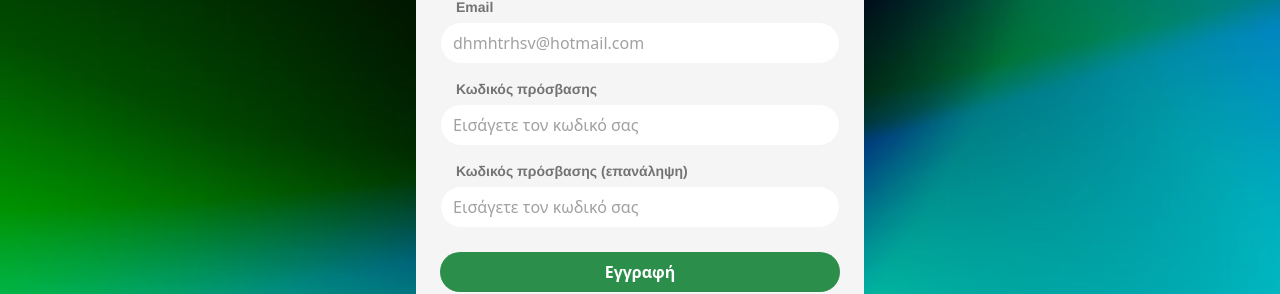
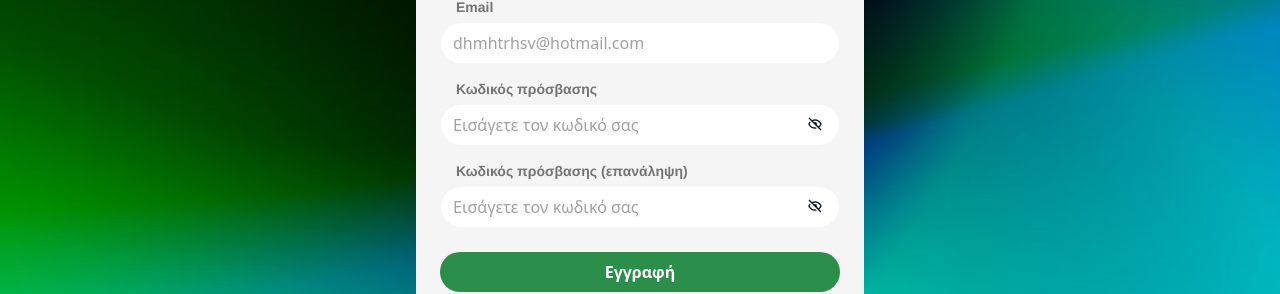
Before and after one commit to ioannislyras98/Building-Energy-Management-Tool-BEMAT, a React (Vite) app in the folder frontend/: page /signup in a window 1280 px wide. Shown: the part 408-702 px from the top of the page. Built offline with nearby package versions, Linux system fonts and the light colour scheme.

Commit message:
Logout , show-hide password, error messages

```diff
--- a/frontend/package.json
+++ b/frontend/package.json
@@ -15,6 +15,7 @@
     "react": "^19.0.0",
     "react-dom": "^19.0.0",
     "react-hook-form": "^7.54.2",
+    "react-icons": "^5.5.0",
     "react-router-dom": "^7.4.0",
     "tailwindcss": "^4.0.9",
     "universal-cookie": "^8.0.1"
--- a/frontend/src/App.jsx
+++ b/frontend/src/App.jsx
@@ -3,6 +3,7 @@ import { BrowserRouter, Routes, Route } from "react-router-dom";
 import Cookies from 'universal-cookie';
 import SignUp from './pages/RegisterForms/SignUp';
 import LogIn from './pages/RegisterForms/LogIn';
+import Logout from "./pages/RegisterForms/Logout";
 import Home from "./pages/Home";
 import Layout from "./tools/Layout";
 import PageNotFound from "./pages/PageNotFound";
@@ -20,6 +21,7 @@ function App() {
         <Route path="/signup" element={<SignUp />} />
         <Route path="/login" element={<LogIn />} />
         <Route path="*" element={<PageNotFound />} />
+        <Route path="/logout" element={<Logout />} />
         <Route path="/unauthorized" element={<UnauthorizedAccess />} />
         <Route element={<RequireAuth />}>
               <Route path="" element={<Home />} />
--- a/frontend/src/languages/greek.json
+++ b/frontend/src/languages/greek.json
@@ -14,7 +14,8 @@
         "password": "Κωδικός πρόσβασης",
         "password_text": "Εισάγετε τον κωδικό σας",
         "confirm_password": "Κωδικός πρόσβασης (επανάληψη)",
-        "save": "Εγγραφή"
+        "save": "Εγγραφή",
+        "passwords_not_match": "Οι κωδικοί πρόσβασης δεν ταιριάζουν."
     },
     "LogIn": {
         "lang": "en",
@@ -26,7 +27,8 @@
         "email_example": "dhmhtrhsv@hotmail.com",
         "password": "Κωδικός πρόσβασης",
         "password_text": "Εισάγετε τον κωδικό σας",
-        "save": "Σύνδεση"
+        "save": "Σύνδεση",
+        "notfound": "Ο χρήστης δεν βρέθηκε ή ο κωδικός πρόσβασης είναι λανθασμένος."
     },
     "PageNotFound": {
         "lang": "en",
--- a/frontend/src/pages/RegisterForms/LogIn.jsx
+++ b/frontend/src/pages/RegisterForms/LogIn.jsx
@@ -1,51 +1,62 @@
 //jquery
 import $ from "jquery";
 //hooks
-import React, { useState } from 'react';
+import React, { useState } from "react";
 //router
-import { useNavigate } from "react-router-dom"
+import { useNavigate } from "react-router-dom";
 //css
-import "./../../css/forms.css";//components
+import "./../../css/forms.css";
+//components
 import InputEntry from "./InputEntry";
 //cookie
-import Cookies from 'universal-cookie';
+import Cookies from "universal-cookie";
 import useLanguage from "../../tools/cookies/language-cookie";
 //language
-import english_text from '../../languages/english.json';
-import greek_text from '../../languages/greek.json';
+import english_text from "../../languages/english.json";
+import greek_text from "../../languages/greek.json";
+import { BiHide, BiShow } from "react-icons/bi";
 
-const cookies = new Cookies(null, { path: '/' });
+const cookies = new Cookies(null, { path: "/" });
 
+
+
+function LogInForm({ params }) {
+  // State to control the visibility of the password
+  const [showPassword, setShowPassword] = useState(false);
+  const [error, setError] = useState(false);
 
   function submitData(event) {
     event.preventDefault();
 
-  const payload= {
+    const payload = {
       email: $(event.currentTarget).find("#email").val(),
-    password: $(event.currentTarget).find("#password").val()
+      password: $(event.currentTarget).find("#password").val(),
     };
 
     var settings = {
       url: "http://127.0.0.1:8000/users/login/",
       method: "POST",
       headers: {
-      "Content-Type": "application/json"
+        "Content-Type": "application/json",
       },
-    data: JSON.stringify(payload)
+      data: JSON.stringify(payload),
     };
 
-  $.ajax(settings).done(function (response) {
+    $.ajax(settings)
+      .done(function (response) {
         console.log(response);
-    cookies.set('token', response.token, { path: '/', expires:  new Date(Date.now() + 60 * 60 * 24 * 1000) });   //expires in 1 day
+        setError(false);
+        cookies.set("token", response.token, {
+          path: "/",
+          expires: new Date(Date.now() + 60 * 60 * 24 * 1000),
+        });
         window.location.href = "/";
       })
       .fail((response) => {
         console.log(response);
-    //show message user does not exist
+          setError(true);
       });
   }
-
-function LogInForm({ params }) {
 
   return (
     <div id="form-container" className="w-md h-md">
@@ -57,7 +68,8 @@ function LogInForm({ params }) {
             {params.p1}
             <a href="/signup" className="link-text">
               {params.a}
-            </a>{params.p2}
+            </a>
+            {params.p2}
           </p>
           <div className="mt-8 grid grid-cols-1 items-start gap-3">
             <div className="grid grid-cols-1 gap-3">
@@ -67,29 +79,50 @@ function LogInForm({ params }) {
                 type="email"
                 example={params.email_example}
               />
-              {/*bale toggle hide/show pswd me hook ktl*/}
+              {/* Password input with show/hide toggle */}
+              <div className="relative">
                 <InputEntry
                   entry={params.password}
                   id="password"
-                type="password"
+                  type={showPassword ? "text" : "password"}
                   example={params.password_text}
+                  className="pr-10" // Προσθέτουμε padding στα δεξιά για να δημιουργήσουμε χώρο για το εικονίδιο.
                 />
+                <button
+                  type="button"
+                  id="show-password"
+                  onClick={() => setShowPassword((prev) => !prev)}
+                  className="absolute inset-y-0 right-2 flex items-center bg-transparent border-none cursor-pointer mt-[25px] pr-[9px] hover:text-primary">
+                  {showPassword ? <BiShow /> : <BiHide />}
+                </button>
+              </div>
+              {error && (
+                <div className="text-red-500 text-[12px] justify-self-center mt-2">
+                  {params.notfound}
+                </div>
+              )}
             </div>
           </div>
         </div>
-        <button id="submit-form" type="submit" className="mt-6">{params.save}</button>
+        <button id="submit-form" type="submit" className="mt-6">
+          {params.save}
+        </button>
       </form>
-    </div>)
+    </div>
+  );
 }
 
 export default function LogIn(data) {
   const { language, toggleLanguage } = useLanguage();
-  const params = cookies.get("language") === "en" ? english_text.LogIn : greek_text.LogIn;
+  const params =
+    cookies.get("language") === "en" ? english_text.LogIn : greek_text.LogIn;
 
   return (
     <div id="sign-screen">
       <div id="toggle-language">
-        <button className="justify-self-end pr-6 pt-3" onClick={toggleLanguage}>{params.lang}</button>
+        <button className="justify-self-end pr-6 pt-3" onClick={toggleLanguage}>
+          {params.lang}
+        </button>
       </div>
       <div className="form-wrapper">
         <LogInForm params={params} />
--- /dev/null
+++ b/frontend/src/pages/RegisterForms/Logout.jsx
@@ -0,0 +1,17 @@
+import React, { useEffect } from "react";
+import Cookies from "universal-cookie";
+import { useNavigate } from "react-router-dom";
+
+export default function Logout() {
+  const cookies = new Cookies();
+  const navigate = useNavigate();
+
+  useEffect(() => {
+    // Remove the token cookie
+    cookies.remove("token", { path: "/" });
+    // Redirect to the login page
+    navigate("/login", { replace: true });
+  }, [cookies, navigate]);
+
+  return null;
+}
--- a/frontend/src/pages/RegisterForms/SignUp.jsx
+++ b/frontend/src/pages/RegisterForms/SignUp.jsx
@@ -1,58 +1,65 @@
 //jquery
 import $ from "jquery";
 //hooks
-import React, { useState } from 'react';
+import React, { useState } from "react";
 //css
 import "./../../css/forms.css";
 //components
 import InputEntry from "./InputEntry";
 //cookie
-import Cookies from 'universal-cookie';
+import Cookies from "universal-cookie";
 import useLanguage from "../../tools/cookies/language-cookie";
 //language
-import english_text from '../../languages/english.json';
-import greek_text from '../../languages/greek.json';
+import english_text from "../../languages/english.json";
+import greek_text from "../../languages/greek.json";
+import { BiHide, BiShow } from "react-icons/bi";
 
-const cookies = new Cookies(null, { path: '/' });
+const cookies = new Cookies(null, { path: "/" });
 
 function submitData(event) {
   event.preventDefault();
 
-  if(formIsValid){      //hook to check from validity or just pswds?
+  if (true) {
+    //hook to check from validity or just pswds?
 
     const payload = {
-    "email": $(event.currentTarget).find("#email").val(),
-    "password": btoa($(event.currentTarget).find("#password").val()), //encode paswd in base64
-    "first_name": $(event.currentTarget).find("#name").val(),
-    "last_name": $(event.currentTarget).find("#surname").val()
-  }
+      email: $(event.currentTarget).find("#email").val(),
+      password: btoa($(event.currentTarget).find("#password").val()), //encode paswd in base64
+      first_name: $(event.currentTarget).find("#name").val(),
+      last_name: $(event.currentTarget).find("#surname").val(),
+    };
 
     var settings = {
       url: "http://127.0.0.1:8000/users/signup/",
       method: "POST",
       headers: {
-      "Content-Type": "application/json"
+        "Content-Type": "application/json",
       },
-    data: JSON.stringify(payload)
+      data: JSON.stringify(payload),
     };
 
-  $.ajax(settings).done(function (response) {
+    $.ajax(settings)
+      .done(function (response) {
         console.log(response);
-    cookies.set('token', response.token, { path: '/', expires:  new Date(Date.now() + 60 * 60 * 24 * 1000) });   //expires in 1 day
+        cookies.set("token", response.token, {
+          path: "/",
+          expires: new Date(Date.now() + 60 * 60 * 24 * 1000),
+        }); //expires in 1 day
         window.location.href = "/";
       })
       .fail((response) => {
         console.log(response);
         //show message user does not exist
       });
-}
-else {
-  return false
+  } else {
+    return false;
   }
 }
 
 function SignUpForm({ params }) {
   const [passwordsMatch, setPasswordsMatch] = useState(true);
+  const [showPassword, setShowPassword] = useState(false);
+  const [showConfirmPassword, setShowConfirmPassword] = useState(false);
 
   function handleConfirmPassword(event) {
     const value = $("#confirm-password").val() === $("#password").val();
@@ -69,7 +76,8 @@ function SignUpForm({ params }) {
             {params.p1}
             <a href="/login" className="link-text">
               {params.a}
-            </a>{params.p2}
+            </a>
+            {params.p2}
           </p>
           <div className="mt-4 grid grid-cols-1 items-start gap-3">
             <div className="grid grid-cols-1 gap-3">
@@ -94,41 +102,64 @@ function SignUpForm({ params }) {
                 example={params.email_example}
               />
               {/*bale toggle hide/show pswd me hook ktl*/}
+              <div className="relative">
                 <InputEntry
                   entry={params.password}
                   id="password"
-                type="password"
+                  type={showPassword ? "text" : "password"}
                   example={params.password_text}
-                // method={handleConfirmPassword}
                 />
+                <button
+                  type="button"
+                  id="show-password"
+                  onClick={() => setShowPassword((prev) => !prev)}
+                  className="absolute inset-y-0 right-2 flex items-center bg-transparent border-none cursor-pointer mt-[25px] pr-[9px] hover:text-primary">
+                  {showPassword ? <BiShow /> : <BiHide />}
+                </button>
+              </div>
+              <div className="relative">
                 <InputEntry
                   entry={params.confirm_password}
                   id="confirm-password"
-                type="password"
+                  type={showConfirmPassword ? "text" : "password"}
                   example={params.password_text}
                   method={handleConfirmPassword}
                 />
+                <button
+                  type="button"
+                  id="show-confirm-password"
+                  onClick={() => setShowConfirmPassword((prev) => !prev)}
+                  className="absolute inset-y-0 right-2 flex items-center bg-transparent border-none cursor-pointer mt-[25px] pr-[9px] hover:text-primary">
+                  {showConfirmPassword ? <BiShow /> : <BiHide />}
+                </button>
+              </div>
               {!passwordsMatch && (
-                <div className="text-red-500 text-[12px] text-end mr-6">
-                  Passwords do not match.
+                <div className="text-red-500 text-[12px] justify-self-center mt-2">
+                  {params.passwords_not_match}
                 </div>
               )}
             </div>
           </div>
         </div>
-        <button id="submit-form" type="submit" className="mt-6">{params.save}</button>
+        <button id="submit-form" type="submit" className="mt-6">
+          {params.save}
+        </button>
       </form>
-    </div>)
+    </div>
+  );
 }
 
 export default function SignUp(data) {
   const { language, toggleLanguage } = useLanguage();
-  const params = cookies.get("language") === "en" ? english_text.SignUp : greek_text.SignUp;
+  const params =
+    cookies.get("language") === "en" ? english_text.SignUp : greek_text.SignUp;
 
   return (
     <div id="sign-screen">
       <div id="toggle-language">
-        <button className="justify-self-end pr-6 pt-3" onClick={toggleLanguage}>{params.lang}</button>
+        <button className="justify-self-end pr-6 pt-3" onClick={toggleLanguage}>
+          {params.lang}
+        </button>
       </div>
       <div className="form-wrapper">
         <SignUpForm params={params} />
```
Also changed, not shown: frontend/src/languages/english.json (+5 -3 lines), 1 other file (tests, documents, lock files or other folders). Lines whose indentation alone changed are shown as unchanged.
